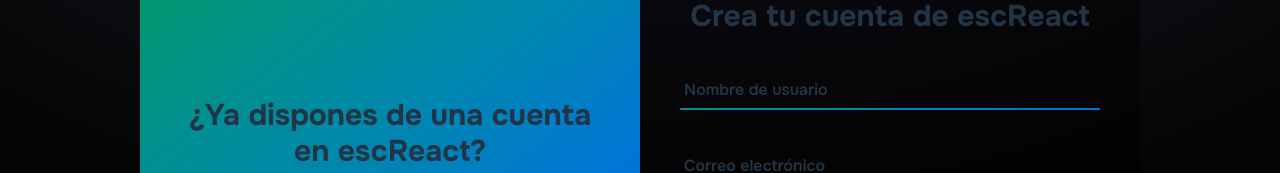
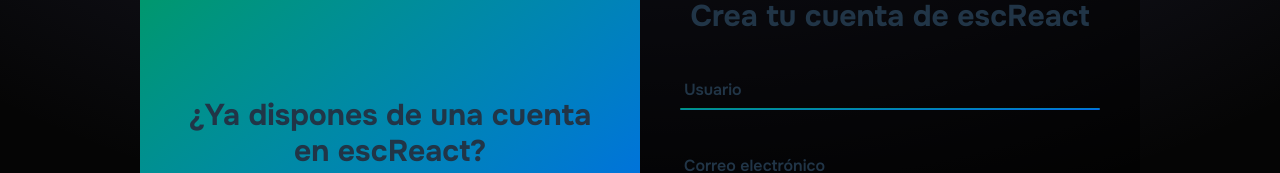
Before and after one commit to Dayv1dDev/escReact, a React (Vite) app in the folder client/: page /register in a window 1280 px wide. Shown: the part 234-407 px from the top of the page. Built offline with nearby package versions, Linux system fonts and the light colour scheme.

Commit message:
Update registration API endpoint and improve user interface labels

```diff
--- a/client/src/pages/Register.jsx
+++ b/client/src/pages/Register.jsx
@@ -11,10 +11,12 @@
     const [regEmail, setRegEmail] = useState("");
     const [regPassword, setRegPassword] = useState("");
 
+    Axios.defaults.withCredentials = true;
+
     function registerUser(e) {
         e.preventDefault();
 
-        Axios.post("http://localhost:5713/register", {
+        Axios.post("http://localhost:5174/register", {
             username: regUsername,
             email: regEmail,
             password: regPassword
@@ -60,7 +62,7 @@
                         <article className="flex flex-col gap-9 mb-4">
                             <div className="relative">
                                 <input onChange={(e) => {setRegUsername(e.target.value)}} className="relative w-full py-2 pr-2 pl-2 bg-transparent text-base font-medium border-none outline-0 z-20 transition-all duration-300" type='text' id='username' name='username' maxLength={55} required />
-                                <label className="font-semibold absolute left-0 pointer-events-none py-2 pr-1 pl-1 text-base transition-all duration-300" htmlFor="username">Nombre de usuario</label>
+                                <label className="font-semibold absolute left-0 pointer-events-none py-2 pr-1 pl-1 text-base transition-all duration-300" htmlFor="username">Usuario</label>
                                 <i className="absolute left-0 bottom-0 w-full h-0.5 bg-gradient-to-br from-emerald-600 to-blue-600 overflow-hidden rounded-xs transition-all duration-300"></i>
                                 <div>
                                     <i className="absolute left-0.5 bottom-0.5 w-[calc(100%-4px)] h-0 z-10 opacity-0 bg-black/80 overflow-hidden transition-all duration-300"></i>
```
